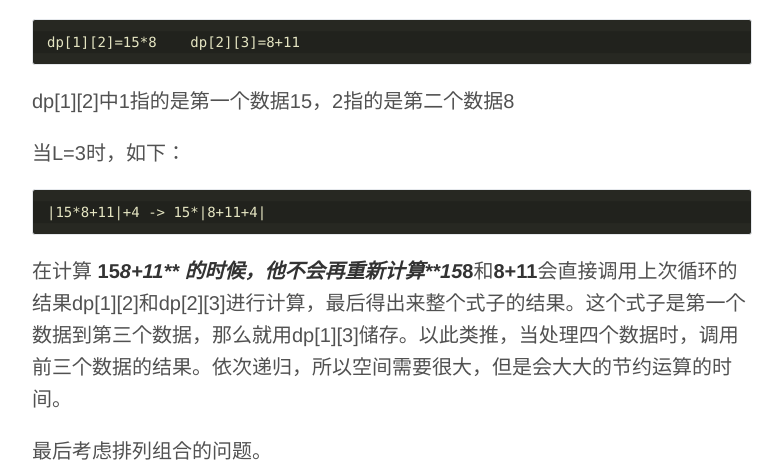
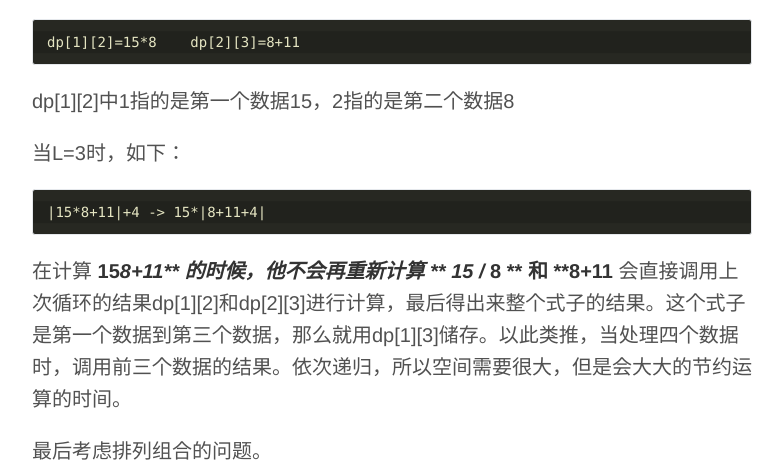
Before and after one commit to 0xFA-Team/0xFA-Team.github.io, a Jekyll site: the page built from _posts/2015-12-08-HCTF-Douglas-Peuker.md, in a window 1280 px wide and 900 px high, scrolled down 5857 px, cut to the strip 0-463 px from the top of the window. Shown: the whole strip, without its empty margins (248-1031 px from the left). Built offline with Jekyll 4.4.1, drawn with Linux system fonts in a browser that asks for light colours; some web fonts are replaced.

```diff
--- a/_posts/2015-12-08-HCTF-Douglas-Peuker.md
+++ b/_posts/2015-12-08-HCTF-Douglas-Peuker.md
@@ -200,7 +200,7 @@ dp[1][2]中1指的是第一个数据15，2指的是第二个数据8
 
 	|15*8+11|+4 -> 15*|8+11+4|
 
-在计算 **15*8+11** 的时候，他不会再重新计算**15*8**和**8+11**会直接调用上次循环的结果dp[1][2]和dp[2][3]进行计算，最后得出来整个式子的结果。这个式子是第一个数据到第三个数据，那么就用dp[1][3]储存。以此类推，当处理四个数据时，调用前三个数据的结果。依次递归，所以空间需要很大，但是会大大的节约运算的时间。
+在计算 **15*8+11** 的时候，他不会再重新计算 ** 15 /* 8 ** 和 **8+11**   会直接调用上次循环的结果dp[1][2]和dp[2][3]进行计算，最后得出来整个式子的结果。这个式子是第一个数据到第三个数据，那么就用dp[1][3]储存。以此类推，当处理四个数据时，调用前三个数据的结果。依次递归，所以空间需要很大，但是会大大的节约运算的时间。
 
 最后考虑排列组合的问题。
 
```
